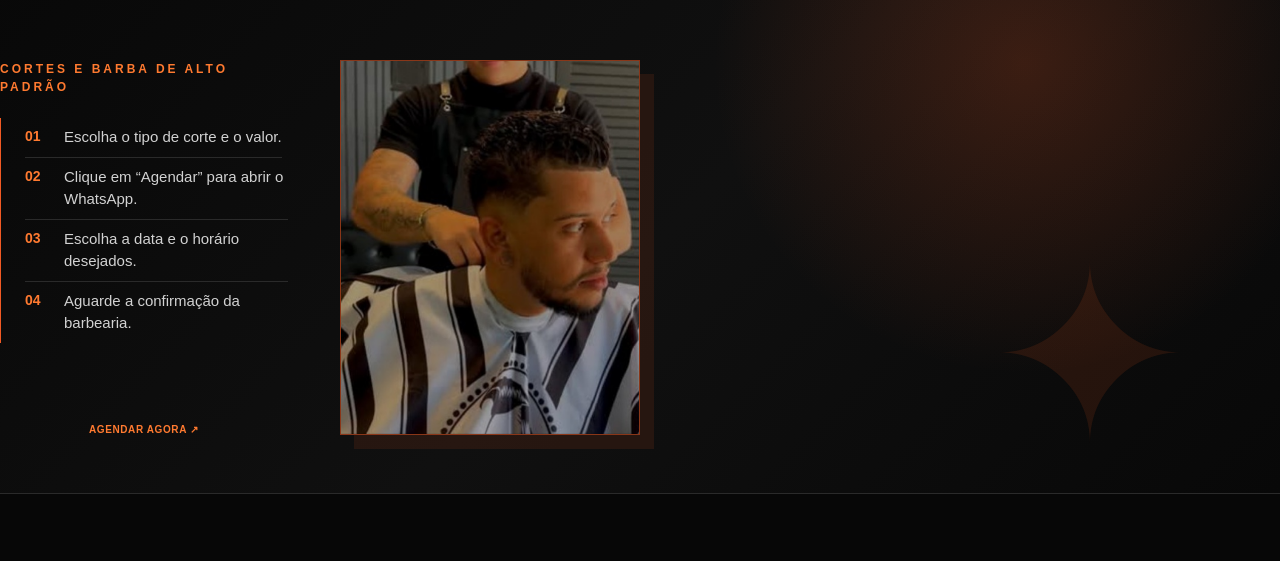
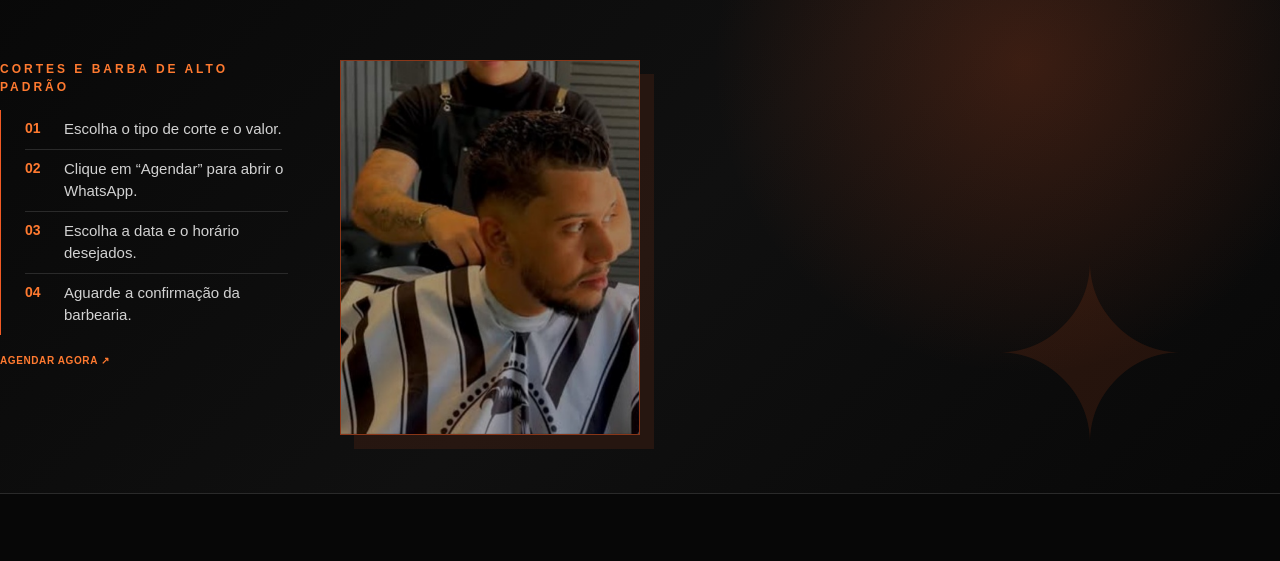
Before and after one commit to charlesbackup2025-code/barber, a website: page public/index.html in a window 1280 px wide. Shown: the part 44-605 px from the top of the page. Drawn offline with Linux system fonts and the light colour scheme.

Commit message:
Restore stable hero layout without photo alignment changes

```diff
--- a/public/index.html
+++ b/public/index.html
@@ -100,12 +100,6 @@
     .hero-booking .step b { color: var(--gold-soft); font-size: 14px; min-width: 25px; }
     .hero-booking .step span { color: #d2d2d2; font-size: 15px; }
     .hero-booking > .mini-button { display: inline-block; margin-top: 20px; border: 0; background: transparent; padding: 0; cursor: pointer; }
-    @media (min-width: 761px) {
-      .hero-grid { align-items: stretch; }
-      .hero-copy { display: flex; flex-direction: column; }
-      .hero-booking { display: flex; flex: 1; flex-direction: column; }
-      .hero-booking > .mini-button { margin-top: auto; }
-    }
     section { padding: 92px 0; }
     .section-head { display: flex; align-items: end; justify-content: space-between; gap: 24px; margin-bottom: 34px; }
     .section-head h2 { margin: 0; font-size: clamp(30px, 5vw, 54px); line-height: 1; letter-spacing: -.04em; white-space: nowrap; }
```
